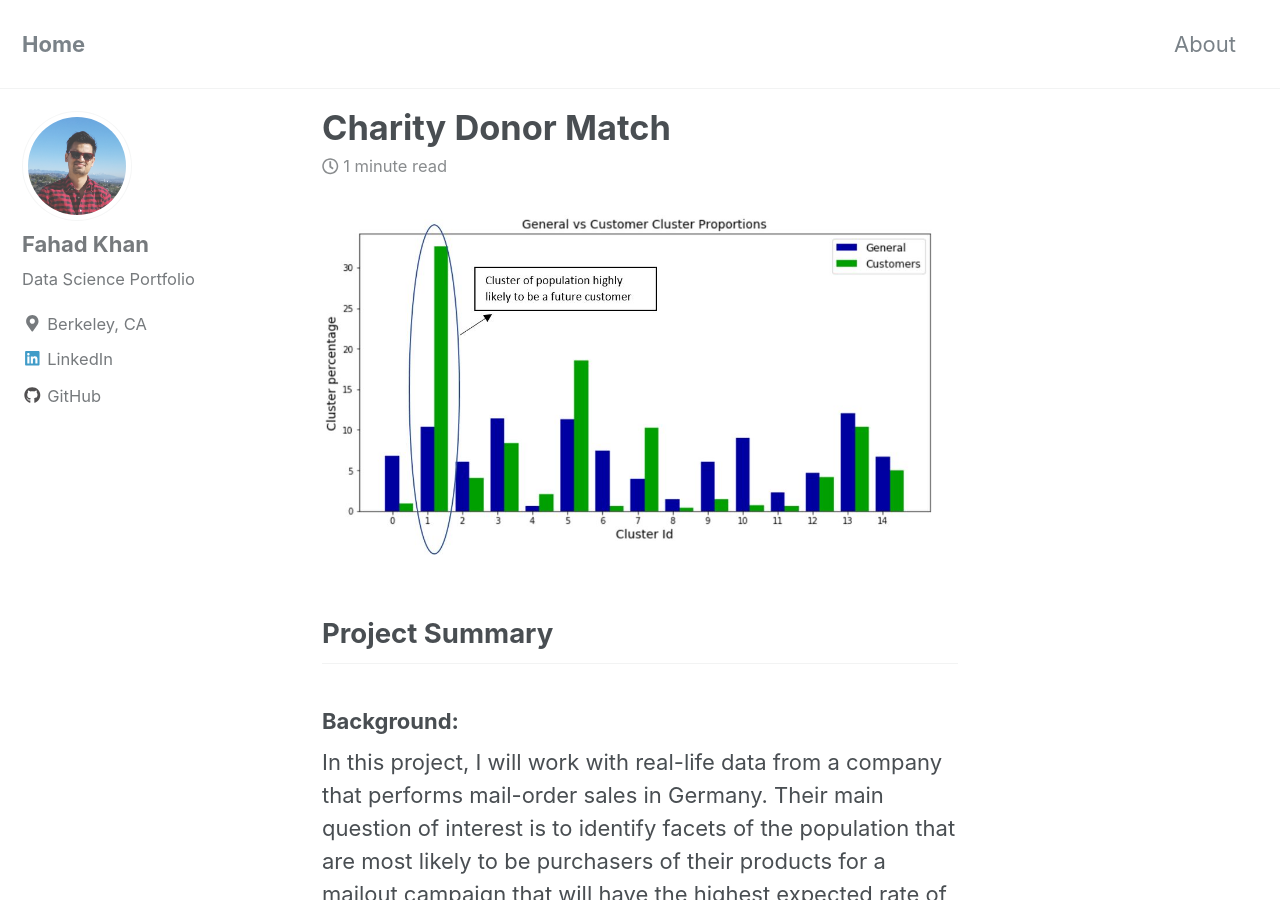
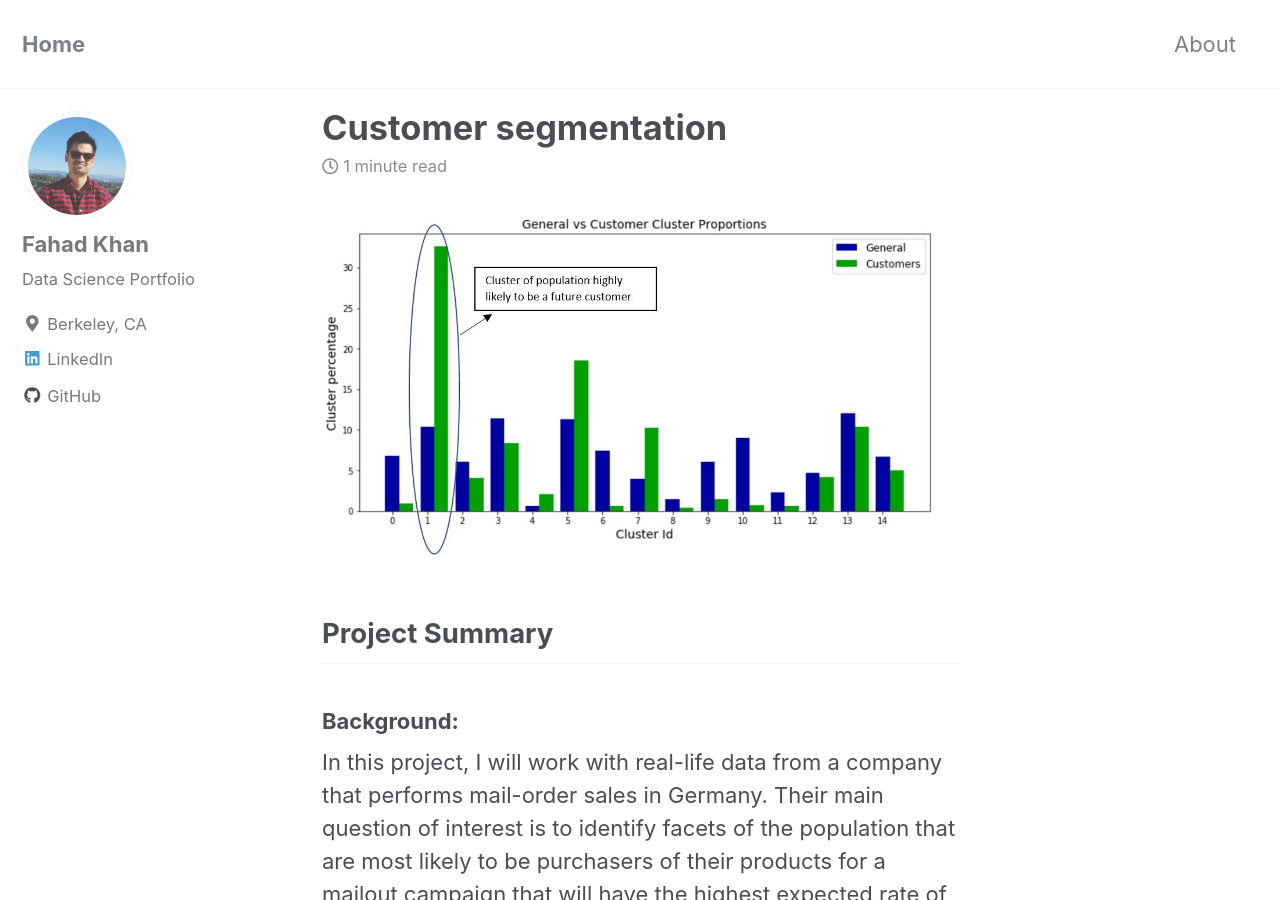
Before and after one commit to FK85/FK85.github.io, a Jekyll site: the page built from _posts/2019-03-26-Segmentation.md, in a window 1280 px wide and 900 px high. Built offline with Jekyll 4.4.1, drawn with Linux system fonts in a browser that asks for light colours; nearby versions of some CDN libraries.

Commit message:
Changed the title of Customer Segmentation project

```diff
--- a/_posts/2019-03-26-Segmentation.md
+++ b/_posts/2019-03-26-Segmentation.md
@@ -1,5 +1,5 @@
 ---
-title: "Charity Donor Match"
+title: "Customer segmentation"
 date: 2019-01-26
 tags:
 header:
```
